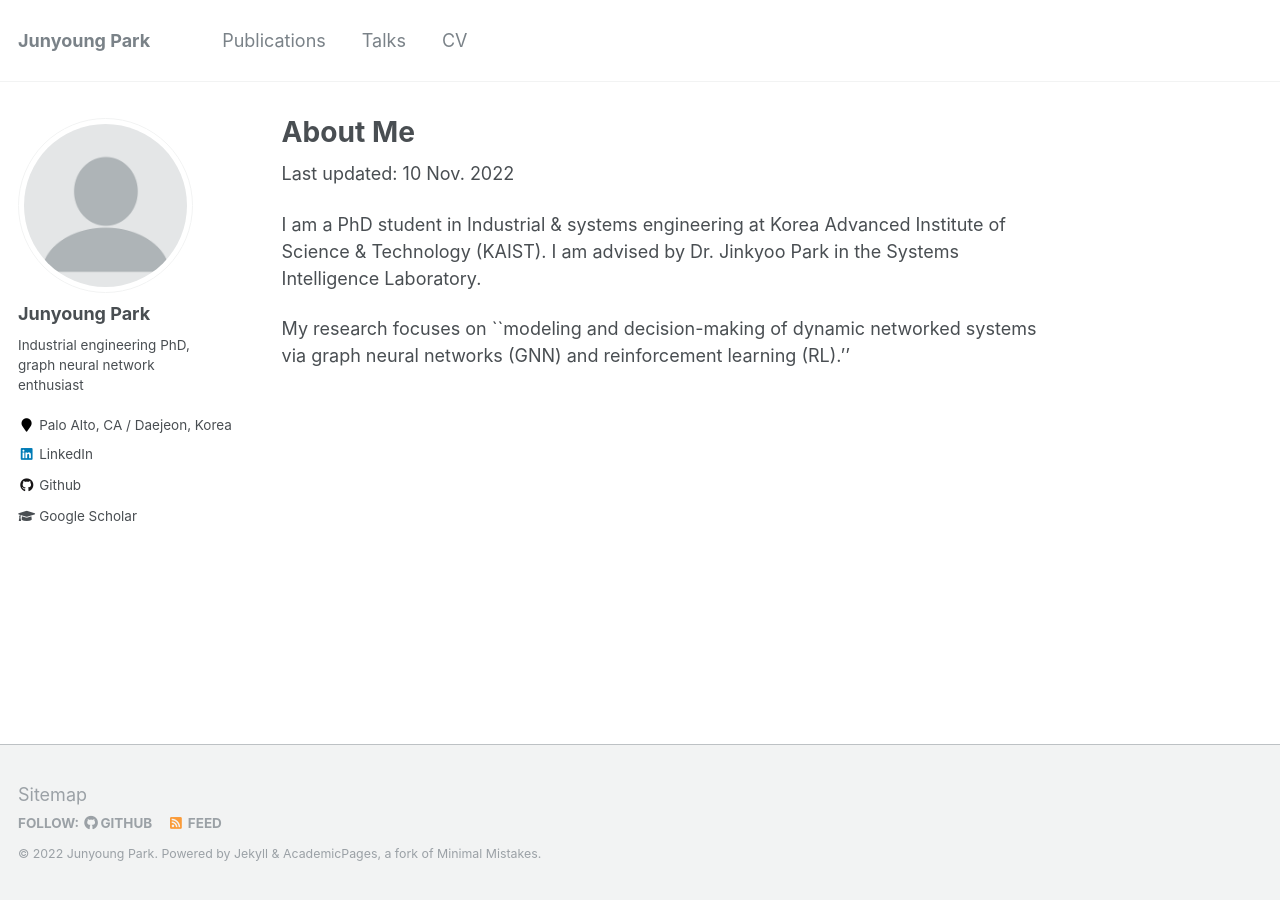
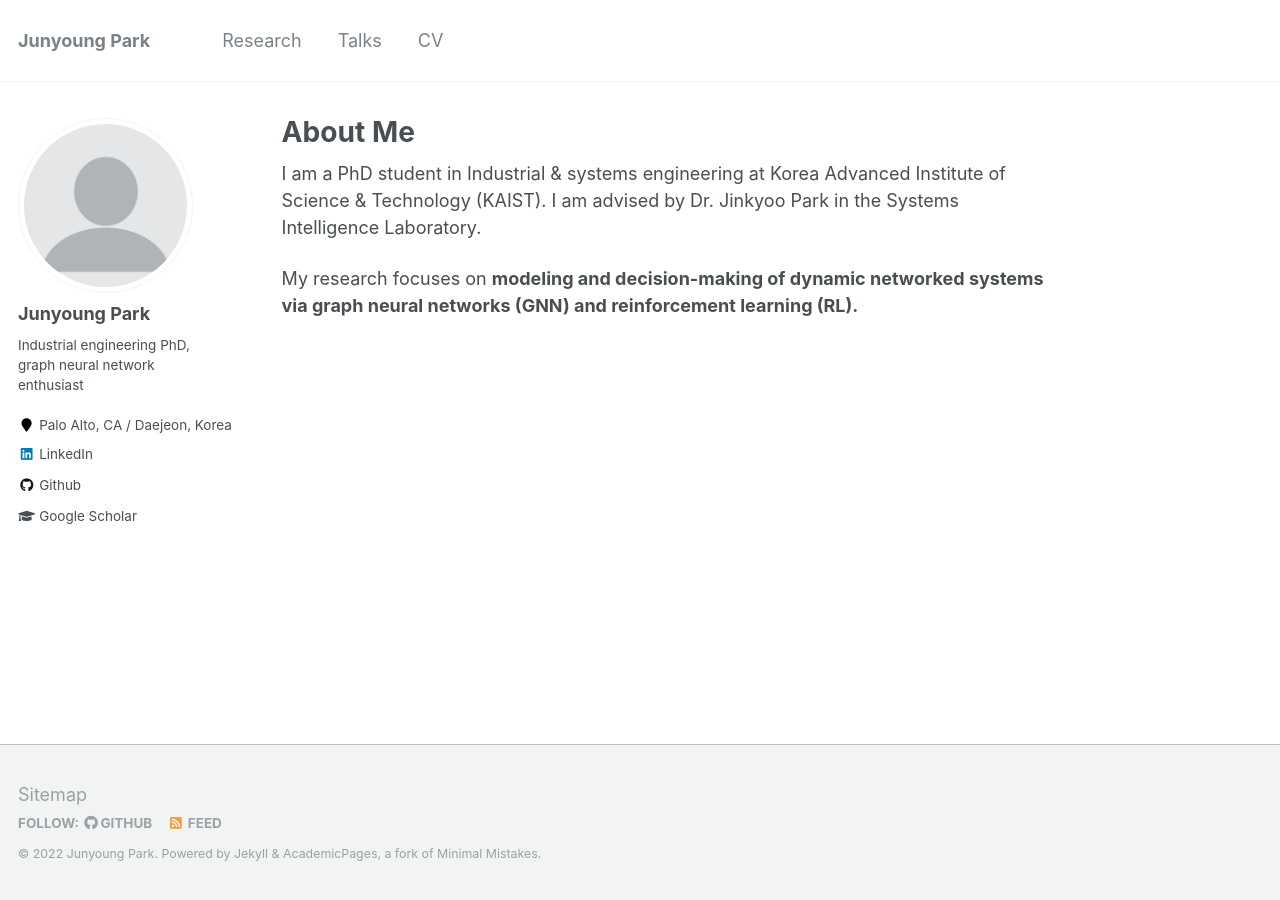
Before and after one commit to Junyoungpark/_junyoungpark.github.io, a Jekyll site: the page built from _pages/about.md, in a window 1280 px wide. Built offline with Jekyll 4.4.1, drawn with Linux system fonts in a browser that asks for light colours.

Commit message:
rename publications to research

```diff
--- a/_data/navigation.yml
+++ b/_data/navigation.yml
@@ -1,7 +1,7 @@
 # main links links
 main:
-  - title: "Publications"
-    url: /publications/
+  - title: "Research"
+    url: /research/
 
   - title: "Talks"
     url: /talks/
--- a/_pages/about.md
+++ b/_pages/about.md
@@ -10,10 +10,8 @@ redirect_from:
 
 ---
 
-Last updated: 10 Nov. 2022
-
 I am a PhD student in Industrial & systems engineering at Korea Advanced Institute of Science & Technology (KAIST).
 I am advised by Dr. Jinkyoo Park in the Systems Intelligence Laboratory.
 
-My research focuses on ``modeling and decision-making of dynamic networked systems via
-graph neural networks (GNN) and reinforcement learning (RL).''
+My research focuses on __modeling and decision-making of dynamic networked systems via
+graph neural networks (GNN) and reinforcement learning (RL).__
```
Also changed, not shown: _pages/research.md (renamed from _pages/publications.md, +0 -8 lines).
